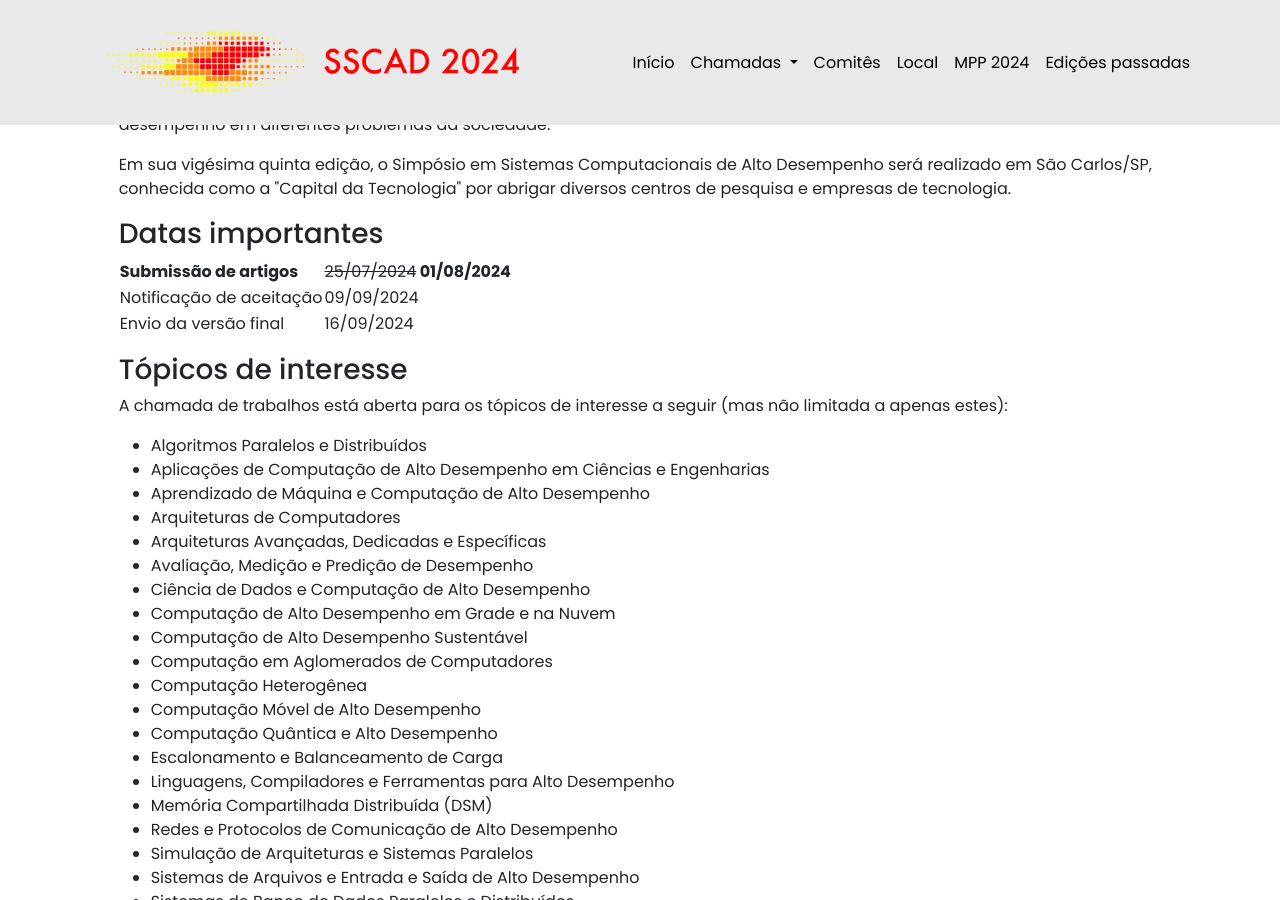
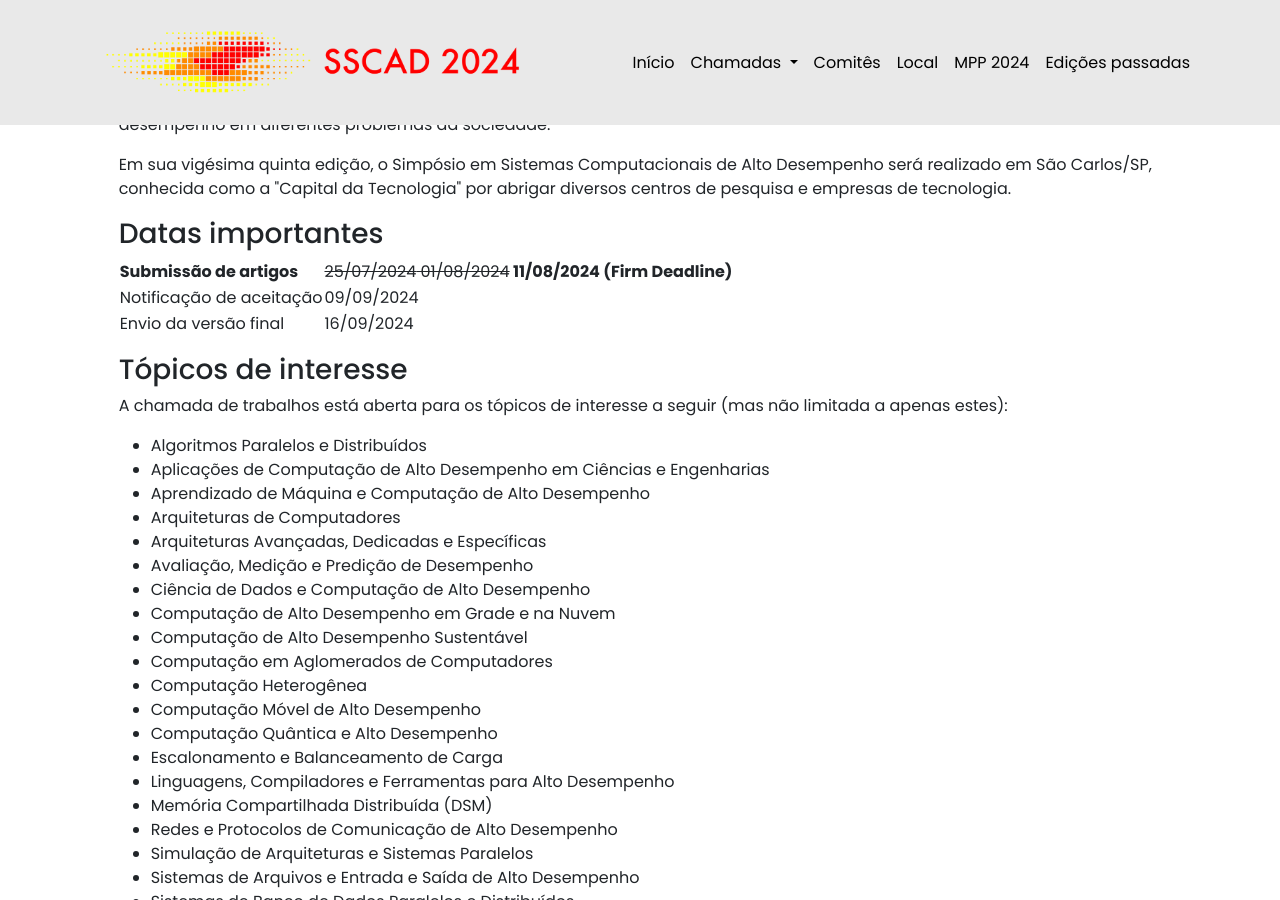
Before and after one commit to ce-acpad/sscad2024, a Jekyll site: the page built from cfp_wscad.html, in a window 1280 px wide and 900 px high, scrolled down 634 px. Built offline with Jekyll 4.4.1, drawn with Linux system fonts in a browser that asks for light colours.

Commit message:
Segunda Atualizacao do Deadline da TP

```diff
--- a/cfp_wscad.html
+++ b/cfp_wscad.html
@@ -28,7 +28,7 @@ permalink: /cfp/
 </table></figure> -->
 
 <figure><table>
-<tbody><tr><td><strong>Submissão de artigos</strong></td><td><del>25/07/2024</del><strong>&nbsp;01/08/2024</strong></td></tr>
+<tbody><tr><td><strong>Submissão de artigos</strong></td><td><del>25/07/2024</del><del>&nbsp;01/08/2024</del><strong>&nbsp;11/08/2024 (Firm Deadline)</strong></td></tr>
     <tr><td>Notificação de aceitação</td><td>09/09/2024</td></tr>
     <tr><td>Envio da versão final</td><td>16/09/2024</td></tr></tbody>
 </table></figure>
```
